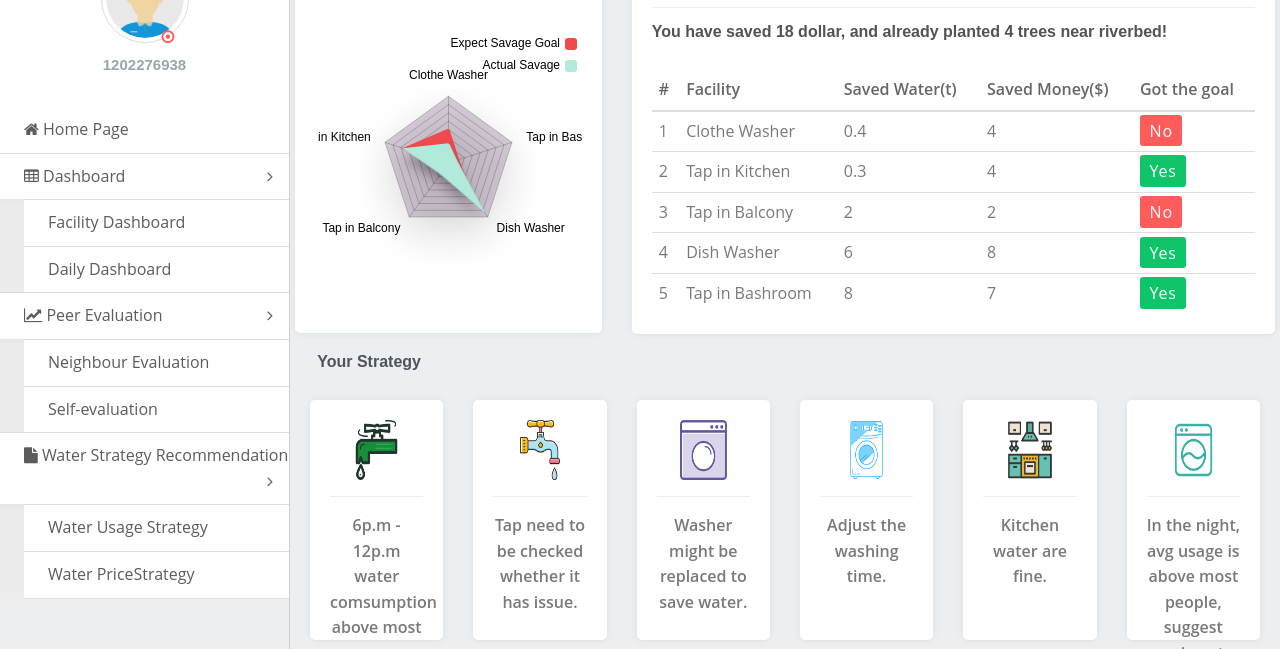
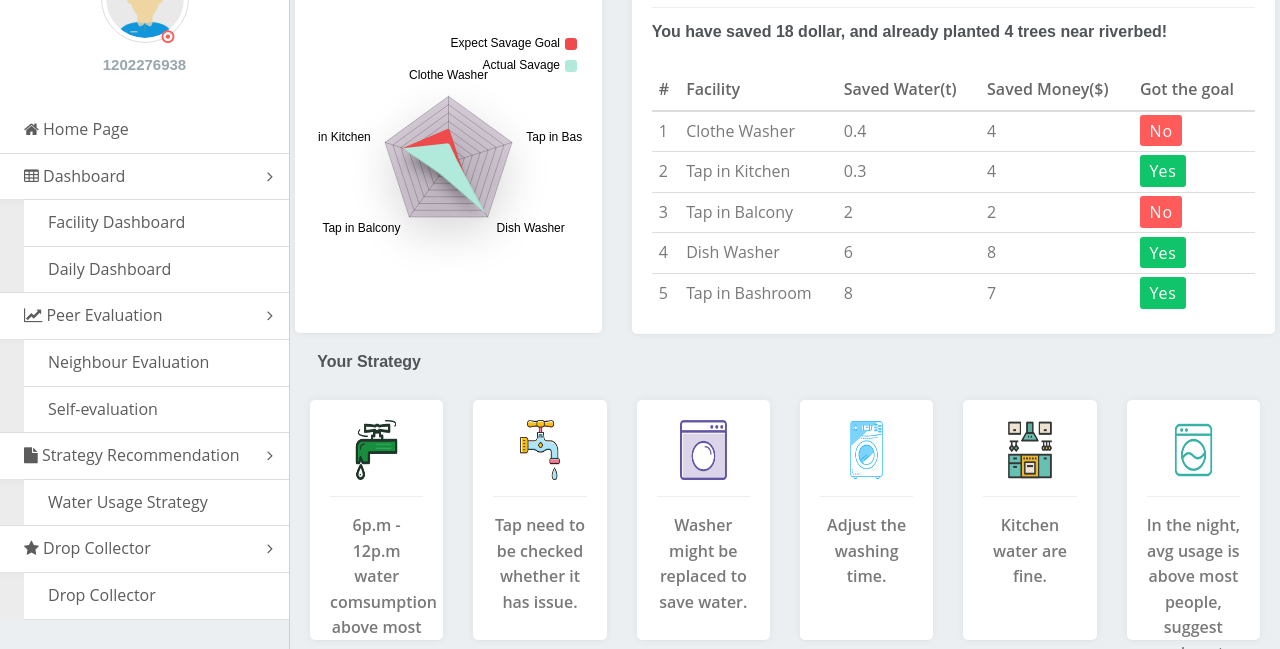
Before and after one commit to Team491/Waterwise, a plain HTML site: page jspUser/Suggestion.html in a window 1280 px wide. Shown: the part 151-800 px from the top of the page. Drawn offline with Linux system fonts and the light colour scheme.

Commit message:
Shanyue: Column amends

```diff
--- a/jspUser/Suggestion.html
+++ b/jspUser/Suggestion.html
@@ -87,11 +87,18 @@
 							</li>
 							<li class="admin-parent">
 								<a class="am-cf" data-am-collapse="{target: '#collapse-nav5'}"><span
-										class="am-icon-file"></span> Water Strategy Recommendation <span
+										class="am-icon-file"></span> Strategy Recommendation <span
 										class="am-icon-angle-right am-fr am-margin-right"></span></a>
 								<ul class="am-list am-collapse admin-sidebar-sub am-in" id="collapse-nav5">
 									<li><a href="Suggestion.html" class="am-cf">Water Usage Strategy </a></li>
-									<li><a href="PriceStrategy.html">Water PriceStrategy</a></li>
+								</ul>
+							</li>
+							<li class="admin-parent">
+								<a class="am-cf" data-am-collapse="{target: '#collapse-nav5'}"><span
+										class="am-icon-star"></span> Drop Collector <span
+										class="am-icon-angle-right am-fr am-margin-right"></span></a>
+								<ul class="am-list am-collapse admin-sidebar-sub am-in" id="collapse-nav5">
+									<li><a href="Suggestion.html" class="am-cf">Drop Collector </a></li>
 								</ul>
 							</li>
 						</ul>
```
Also changed, not shown: jspUser/DailyDashboard.html (indentation only).
